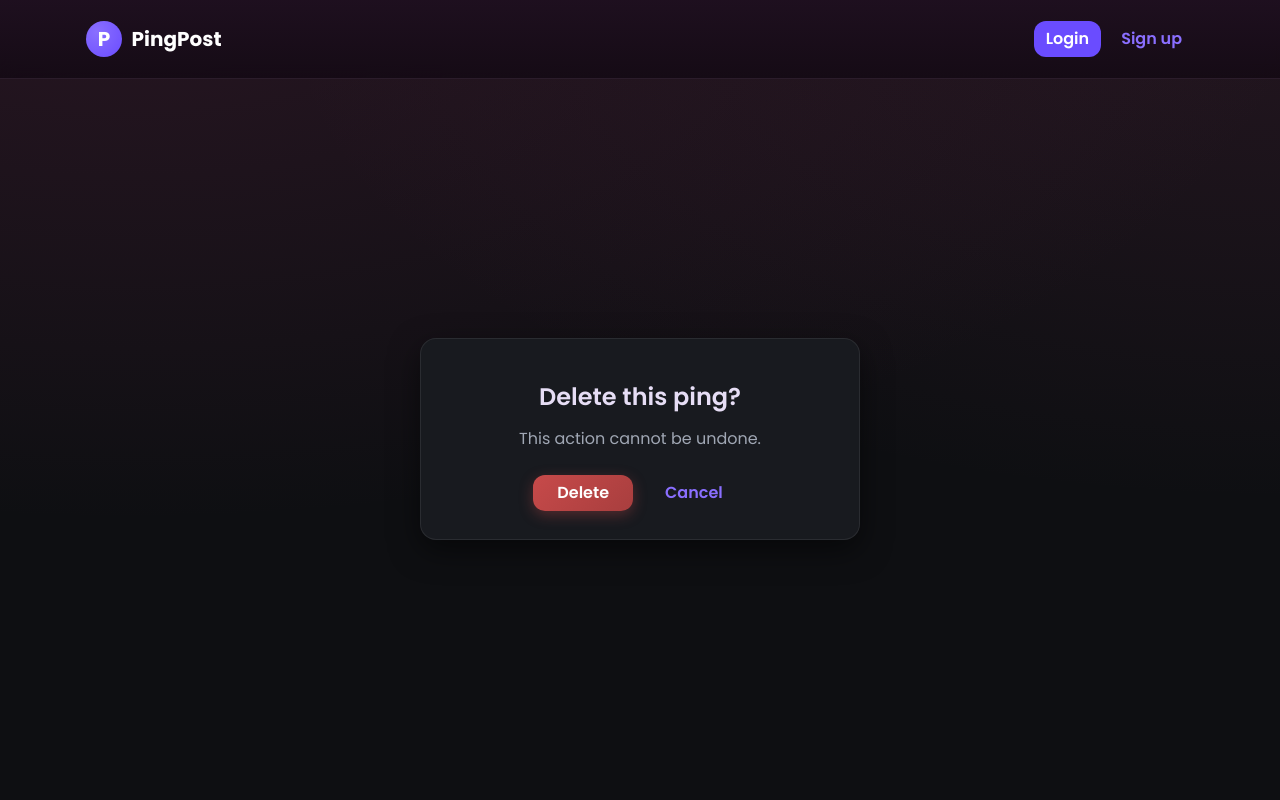
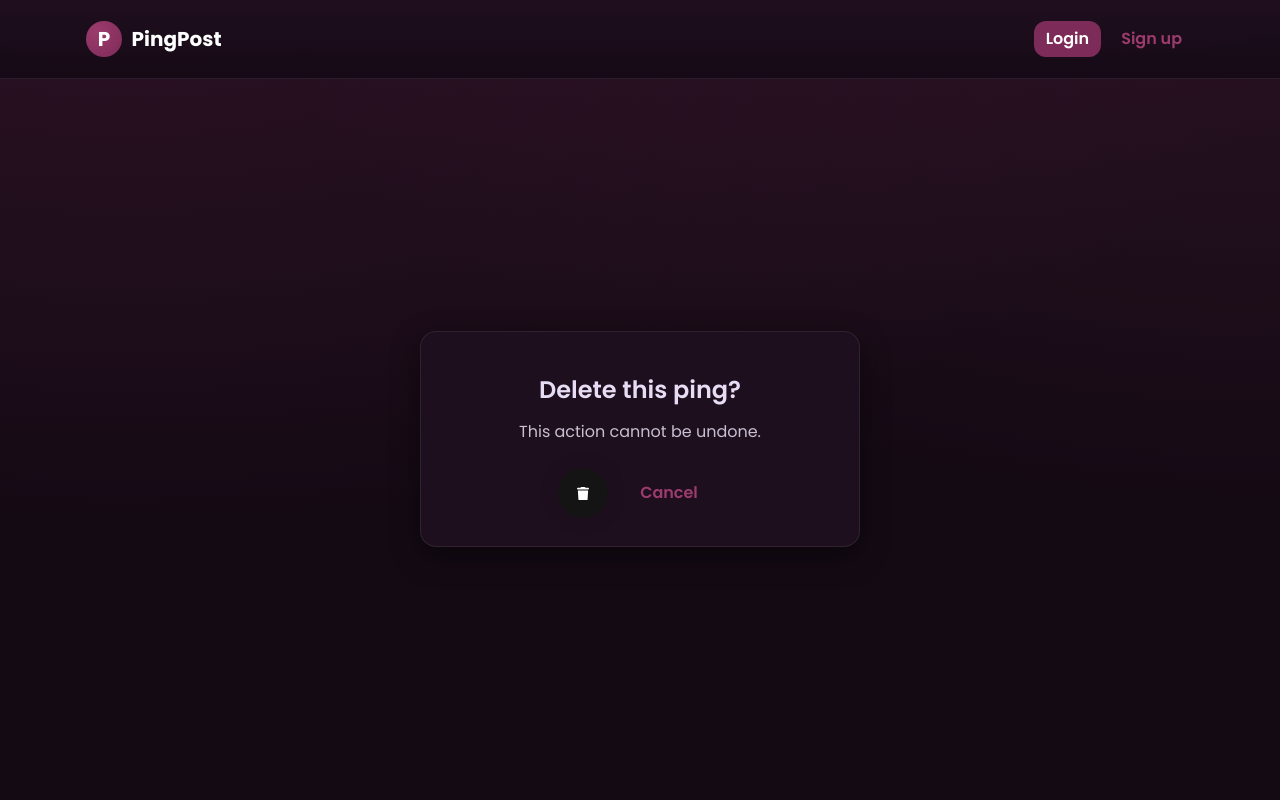
Before and after one commit to codebysnorlax/Django-PingPost, a Django app: template PingPost/tweet/templates/tweet_conform_delete.html in a window 1280 px wide. Run offline with Django 3.2, Linux system fonts and the light colour scheme; the template is opened without the code that fills it, so the values that code supplies are empty.

Commit message:
fix some button

```diff
--- a/PingPost/static/css/theme.css
+++ b/PingPost/static/css/theme.css
@@ -2,20 +2,16 @@
 @import url("https://fonts.googleapis.com/css2?family=Poppins:wght@400;500;600;700&display=swap");
 
 :root {
-  --pp-bg: #0e0f12;        /* Deep charcoal background */
-  --pp-surface: #181a1f;   /* Slightly lighter surface */
-  --pp-surface-2: #22252d; /* Secondary surface */
-
-  --pp-text: #f5f7fa;      /* Crisp white text */
-  --pp-text-dim: #a0a7b4;  /* Muted gray text */
-
-  --pp-accent: #6a4cff;    /* Premium indigo accent */
-  --pp-accent-2: #8a6fff;  /* Lighter variant */
-
-  --pp-danger: #ff5c5c;    /* Polished red */
-  --pp-success: #3ccf91;   /* Modern teal green */
-
-  --pp-shadow: 0 10px 30px rgba(0, 0, 0, 0.5);
+  --pp-bg: #140a14;
+  --pp-surface: #1e0f1f;
+  --pp-surface-2: #2a1830;
+  --pp-text: #f4f1f6;
+  --pp-text-dim: #c8bfd0;
+  --pp-accent: #7d2b58;
+  --pp-accent-2: #9c3b6d;
+  --pp-danger: #e05252;
+  --pp-success: #2bb673;
+  --pp-shadow: 0 10px 30px rgba(0, 0, 0, 0.45);
   --pp-radius: 16px;
 }
 
@@ -270,6 +266,7 @@ a:hover {
 .btn {
   font-weight: 600;
   border: none;
+  align-content: center;
   transition: transform 0.15s ease, box-shadow 0.2s ease, background 0.2s ease;
 }
 .btn:active {
@@ -422,3 +419,59 @@ h1,
 h2 {
   animation: fadeInUp 0.5s ease-out;
 } */
+/* delete button style */
+.ravi {
+  width: 50px;
+  height: 50px;
+  border-radius: 50%;
+  background-color: rgb(20, 20, 20);
+  border: none;
+  font-weight: 600;
+  display: flex;
+  align-items: center;
+  justify-content: center;
+  box-shadow: 0px 0px 20px rgba(0, 0, 0, 0.164);
+  cursor: pointer;
+  transition-duration: .3s;
+  overflow: hidden;
+  position: relative;
+}
+
+.svgIcon {
+  width: 12px;
+  transition-duration: .3s;
+}
+
+.svgIcon path {
+  fill: white;
+}
+
+.ravi:hover {
+  width: 140px;
+  border-radius: 50px;
+  transition-duration: .3s;
+  background-color: rgb(255, 69, 69);
+  align-items: center;
+}
+
+.ravi:hover .svgIcon {
+  width: 50px;
+  transition-duration: .3s;
+  transform: translateY(60%);
+}
+
+.ravi::before {
+  position: absolute;
+  top: -20px;
+  content: "Delete";
+  color: white;
+  transition-duration: .3s;
+  font-size: 2px;
+}
+
+.ravi:hover::before {
+  font-size: 13px;
+  opacity: 1;
+  transform: translateY(30px);
+  transition-duration: .3s;
+}
--- a/PingPost/tweet/templates/tweet_conform_delete.html
+++ b/PingPost/tweet/templates/tweet_conform_delete.html
@@ -11,8 +11,12 @@ Ping-Post | check 2
         <p class="pp-muted mb-4">This action cannot be undone.</p>
         <form method="post" class="d-flex justify-content-center gap-2">
             {% csrf_token %}
-            <button class='btn btn-danger rounded-pill px-4'>Delete</button>
-            <a class='btn btn-outline-accent rounded-pill px-4' href="{% url 'tweet_list' %}">Cancel</a>
+            <button class="ravi">
+  <svg viewBox="0 0 448 512" class="svgIcon"><path d="M135.2 17.7L128 32H32C14.3 32 0 46.3 0 64S14.3 96 32 96H416c17.7 0 32-14.3 32-32s-14.3-32-32-32H320l-7.2-14.3C307.4 6.8 296.3 0 284.2 0H163.8c-12.1 0-23.2 6.8-28.6 17.7zM416 128H32L53.2 467c1.6 25.3 22.6 45 47.9 45H346.9c25.3 0 46.3-19.7 47.9-45L416 128z"></path></svg>
+</button>
+
+            <a class='btn btn-outline-accent rounded-pill px-4' href="{% url 'tweet_list' %}">
+                Cancel</a>
         </form>
     </div>
 </div>
--- a/PingPost/tweet/templates/tweet_form.html
+++ b/PingPost/tweet/templates/tweet_form.html
@@ -19,7 +19,7 @@ Ping-Post | Creative
             {% csrf_token %}
             {{ form.as_p }}
             <div class="form-actions">
-                <button class='btn btn-accent rounded-pill px-4' type='submit'>Done</button>
+                <button class='btn btn-accent rounded-pill px-4' type='submit'>Ping</button>
                 <a class='btn btn-outline-accent rounded-pill px-4' href="{% url 'tweet_list' %}">Back</a>
             </div>
         </form>
--- a/PingPost/tweet/templates/tweet_list.html
+++ b/PingPost/tweet/templates/tweet_list.html
@@ -20,8 +20,8 @@
          </p>
          {% if tweet.user == user %}
          <div class="d-flex gap-2">
-            <a href="{% url 'tweet_edit' tweet.id %}" class="btn btn-outline-accent btn-sm">Edit</a>
-            <a href="{% url 'tweet_delete' tweet.id %}" class="btn btn-danger btn-sm">Delete</a>
+            <a href="{% url 'tweet_edit' tweet.id %}" class="btn btn-sm" style="color: #933767">Edit</a>
+            <a href="{% url 'tweet_delete' tweet.id %}" class="btn btn-sm" style="color: #e4645a">Delete</a>
          </div>
          {% endif %}
       </div>
```
